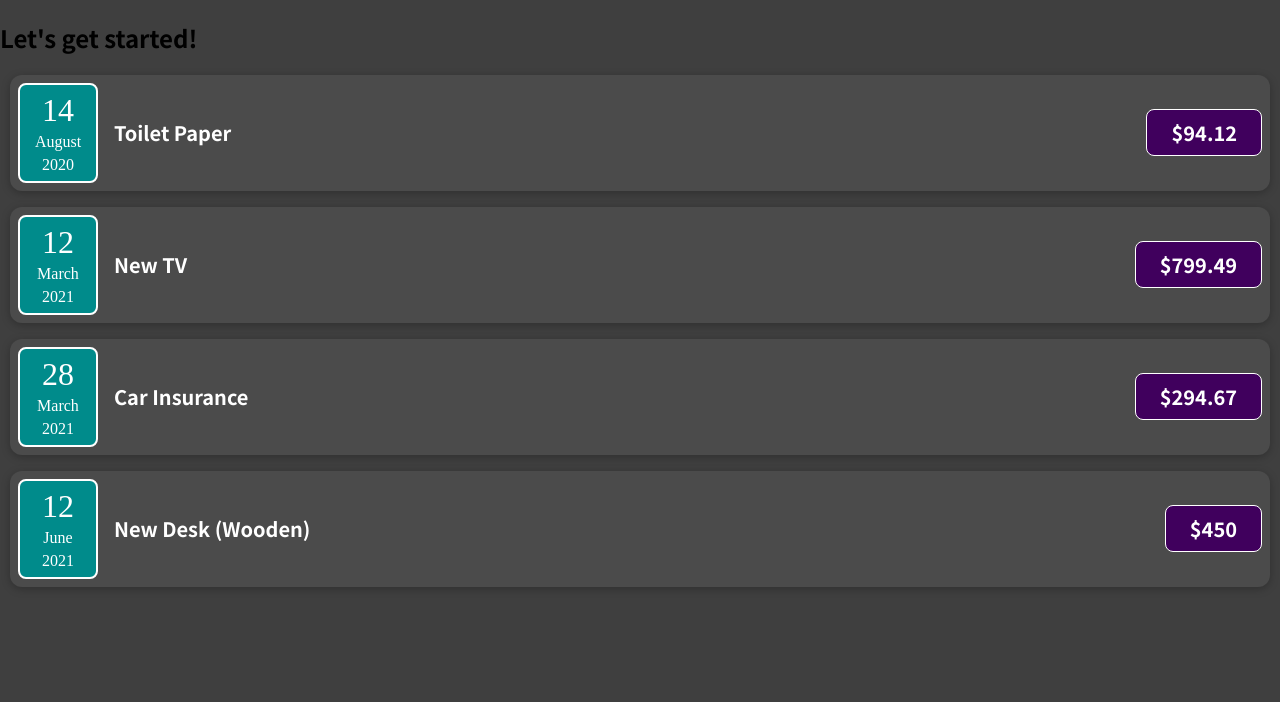
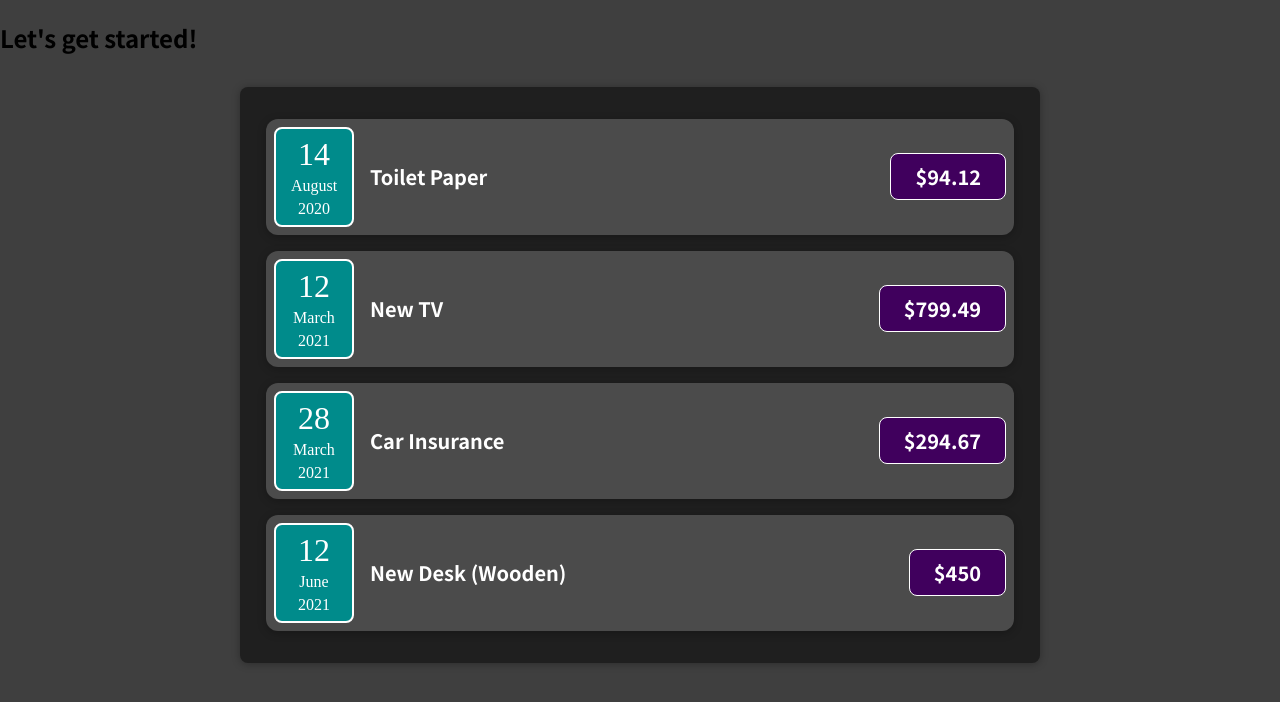
Before and after one commit to Hosseinhgz/expense-tracker-react, a JavaScript app: page / in a window 1280 px wide. Shown: the top 702 px of the page. Built offline with nearby package versions, Linux system fonts and the light colour scheme.

Commit message:
rename and add styling.

```diff
--- a/src/App.js
+++ b/src/App.js
@@ -1,4 +1,4 @@
-import AllExpenses from "./components/AllExpenses"
+import Expenses from "./components/Expenses"
 function App() {
     const expenses = [
         {
@@ -24,7 +24,7 @@ function App() {
   return (
     <div>
         <h2>Let's get started!</h2>
-        <AllExpenses expenses={expenses} />
+        <Expenses expenses={expenses} />
     </div>
   );
 }
--- /dev/null
+++ b/src/components/Expenses.css
@@ -0,0 +1,9 @@
+.expenses{
+    padding: 1rem;
+    background-color: rgb(31,31,31);
+    margin: 2rem auto;
+    width: 50rem;
+    max-width: 95%;
+    border-radius: 8px;
+    box-shadow: 0 1px 8px rgba(0,0,0, 0.3);
+}
--- a/src/components/AllExpenses.js
+++ b/src/components/Expenses.js
@@ -1,7 +1,7 @@
 import ExpenseItem from './ExpenseItem.js'
-import './AllExpenses.css'
+import './Expenses.css'
 
-function AllExpenses(props){
+function Expenses(props){
     const expenses = props.expenses
     return(
         <div className='expenses'>
@@ -30,4 +30,4 @@ function AllExpenses(props){
     )
 }
 
-export default AllExpenses
+export default Expenses
```
Also changed, not shown: src/components/AllExpenses.css (deleted).
